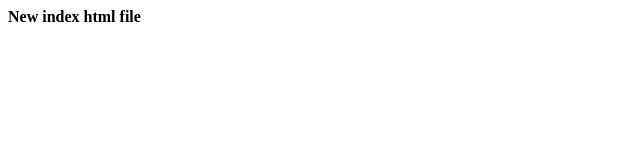
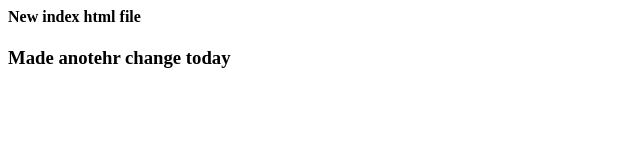
Before and after one commit to Babithanjali/newGitTest, a plain HTML site: page index.html in a window 1280 px wide. Shown: the whole page, without its empty margins (0-640 px from the left). Drawn offline with Linux system fonts and the light colour scheme.

Commit message:
changed index.html file

```diff
--- a/index.html
+++ b/index.html
@@ -2,5 +2,6 @@
 
 <body>
 	<h4> New index html file</h4>
+	<h3> Made anotehr change today</h3>
 </body>
 </html>
```
